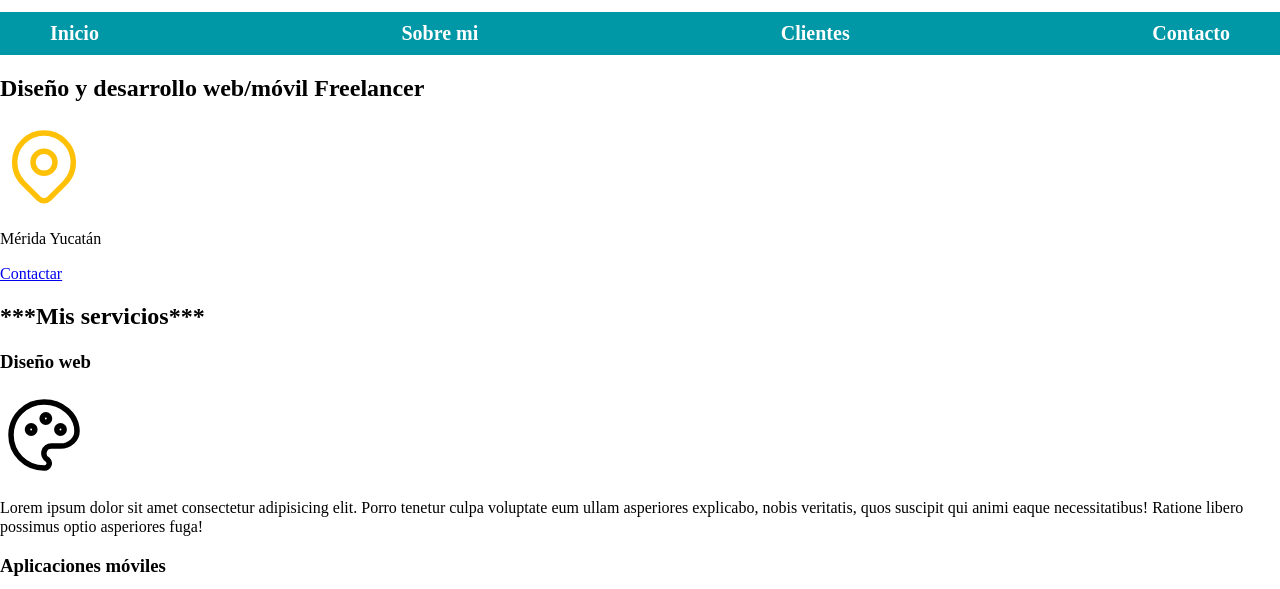
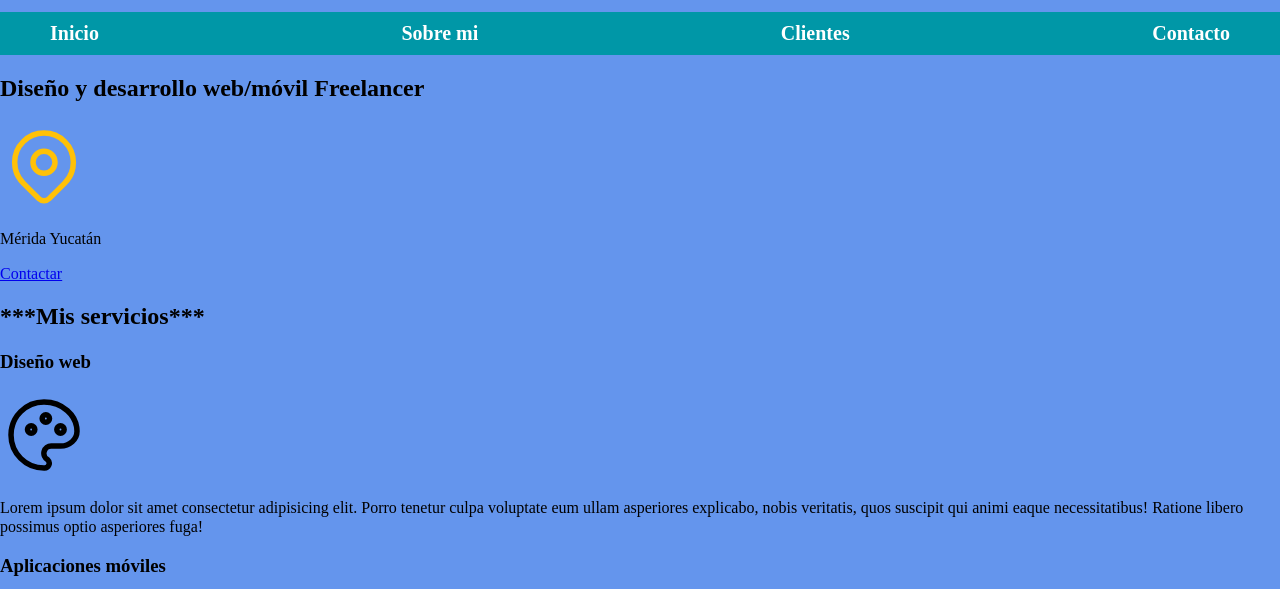
Before and after one commit to echeverriadar/Developer-Page, a plain HTML site: page index.html in a window 1280 px wide. Shown: the part 83-672 px from the top of the page. Drawn offline with Linux system fonts and the light colour scheme.

Commit message:
Probando MediaQuery

```diff
--- a/css/styles.css
+++ b/css/styles.css
@@ -67,3 +67,26 @@ body{
     color: var(--blanco);
     text-decoration: none;
 }
+
+/* Tamaños recomendados para media query
+480px para moviles
+768px para tablets
+1140px para laptos
+1400px para dispositivos mas grandes como monitores o tvs
+*/
+
+body{
+    background-color: beige;
+}
+
+@media (min-width: 480px){
+    body{
+        background-color: blue;
+    }
+}
+@media (min-width: 768px){
+    body{
+        background-color: cornflowerblue;
+    }
+}
+/*Sniped es fragmento de codigo reutilizable*/
```
